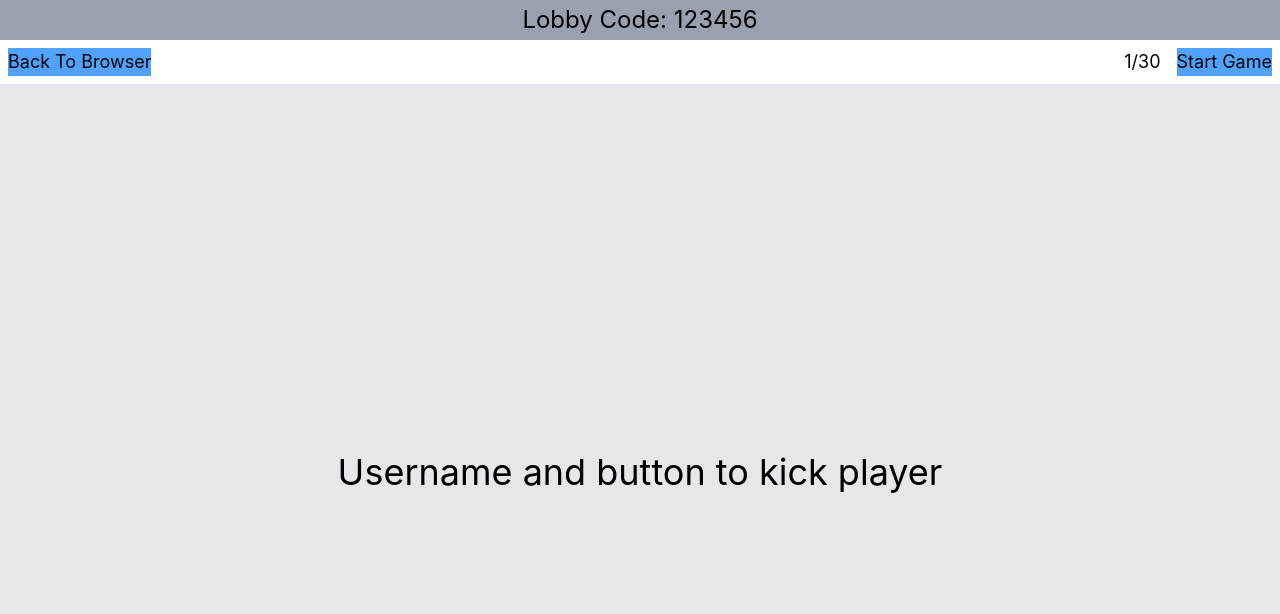
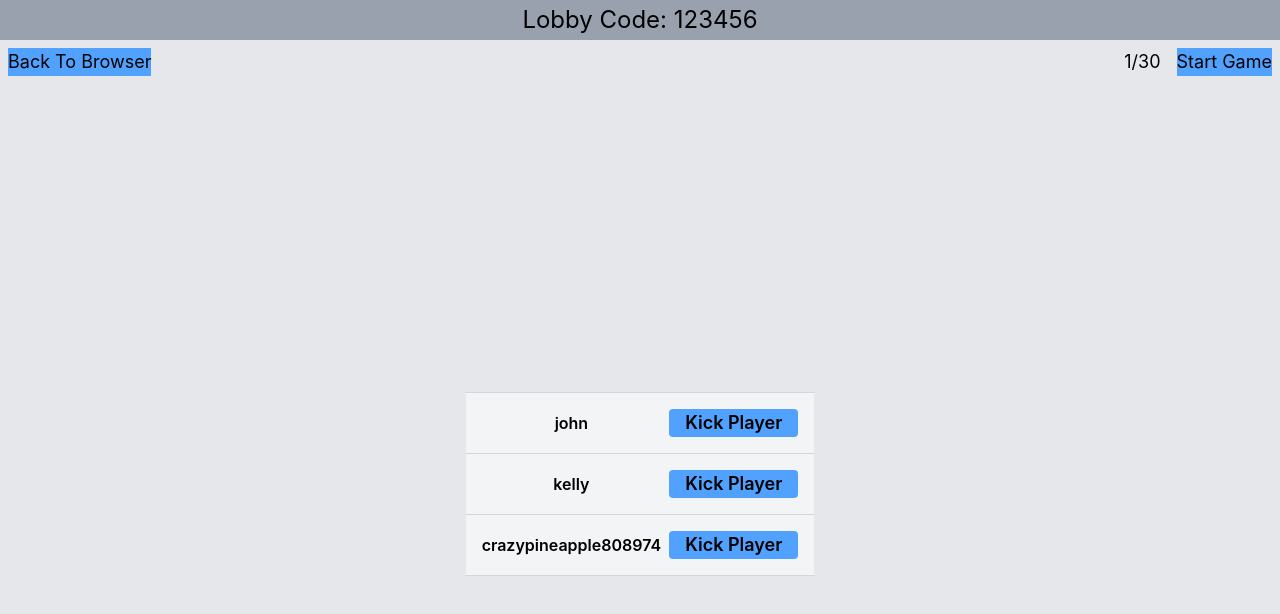
Before and after one commit to RHermanet14/bingo, a Next.js app: page /lobby in a window 1280 px wide. Shown: the top 614 px of the page. Built offline with nearby package versions, Linux system fonts and the light colour scheme.

Commit message:
lobby creator details

```diff
--- /dev/null
+++ b/app/lobby/grid/Grid.tsx
@@ -0,0 +1,24 @@
+"use client";
+import {LobbyRow} from "./types";
+
+interface GridProps {
+    items: LobbyRow[];
+}
+export default function Grid({items}: GridProps) {
+    return (
+        <div className="grid grid-cols-1 border-t border-gray-300">
+            {items.map((item) => (
+                <div key={item.id} className="flex items-center p-4 bg-gray-100 justify-start gap-2 border-b border-gray-300">
+                    <p className="flex-grow font-semibold truncate text-center">
+                        {item.name}
+                    </p>
+                    <button
+                        onClick={() => alert(`kicking ${item.name}...`)}
+                        className="bg-blue-400 rounded text-lg px-4 font-semibold">
+                        Kick Player
+                    </button>
+                </div>
+            ))}
+        </div>
+    );
+}
--- /dev/null
+++ b/app/lobby/grid/types.ts
@@ -0,0 +1,4 @@
+export type LobbyRow = {
+    id: number;
+    name: string;
+};
--- a/app/lobby/page.tsx
+++ b/app/lobby/page.tsx
@@ -1,14 +1,28 @@
+"use client";
+import Grid from "./grid/Grid";
+import {LobbyRow} from "./grid/types"
+import { useRouter } from "next/navigation";
+
 export default function LobbyPage() {
+    const router = useRouter();
+      const items: LobbyRow[] = [
+        {id: 1, name:"john"},
+        {id: 2, name:"kelly"},
+        {id: 3, name: "crazypineapple808974"},
+      ];
+
     return (
         <div>
             <h1 className="text-2xl text-center p-1 bg-gray-400">Lobby Code: 123456</h1>
-            <div className="p-2 flex gap-4 text-lg">
-                <button className="bg-blue-400">Back To Browser</button>
+            <div className="bg-gray-200">
+                <div className="p-2 flex gap-4 text-lg">
+                <button onClick={() => router.replace("/browser")} className="bg-blue-400">Back To Browser</button>
                 <p className="ml-auto">1/30</p>
                 <button className="bg-blue-400">Start Game</button>
-            </div>
-            <div className="min-h-screen bg-gray-200 flex flex-col items-center justify-center">
-                <h1 className="text-4xl mb-6">Username and button to kick player</h1>
+                </div>
+                    <div className="min-h-screen flex flex-col items-center justify-center">
+                    <Grid items={items}/>
+                </div>
             </div>
         </div>
     )
```
